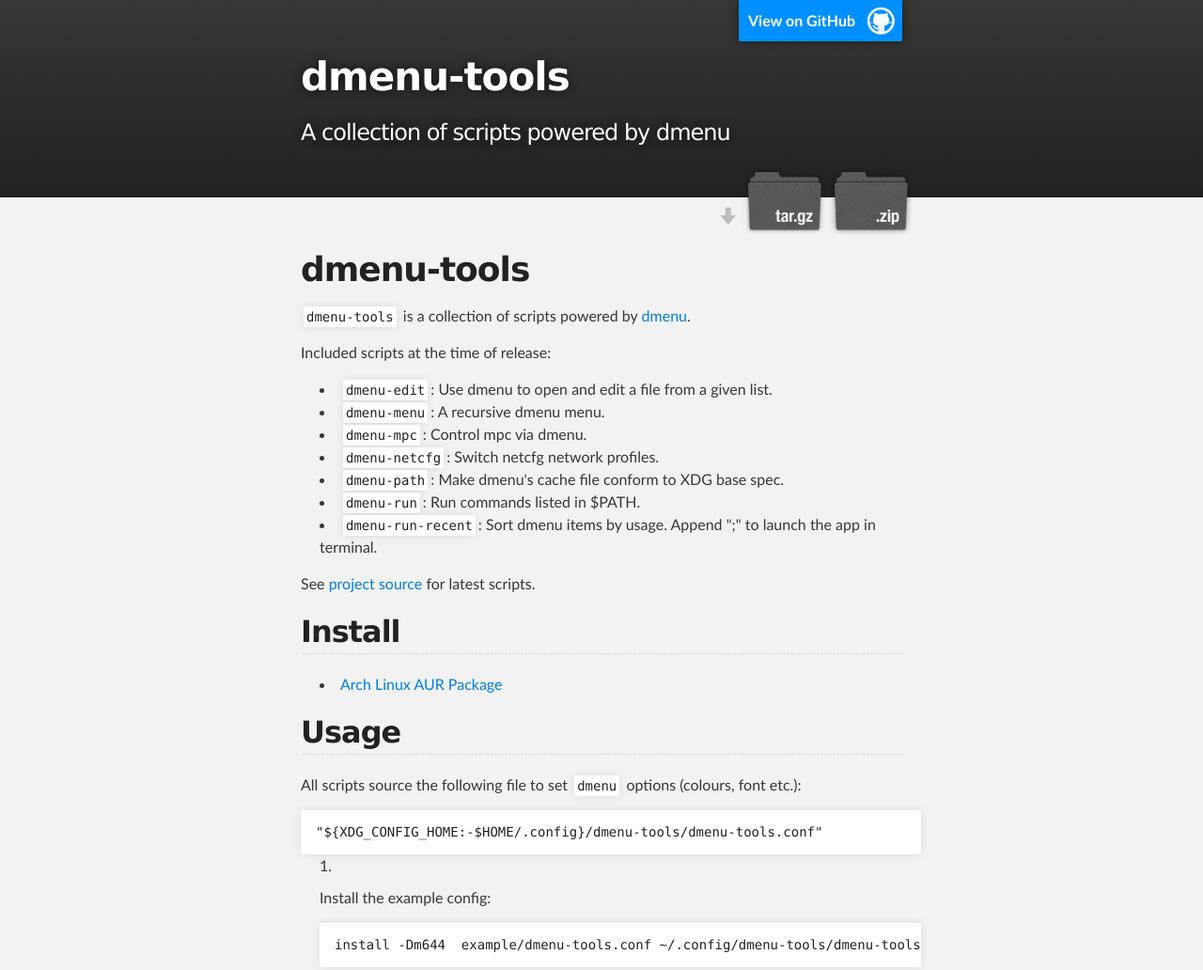
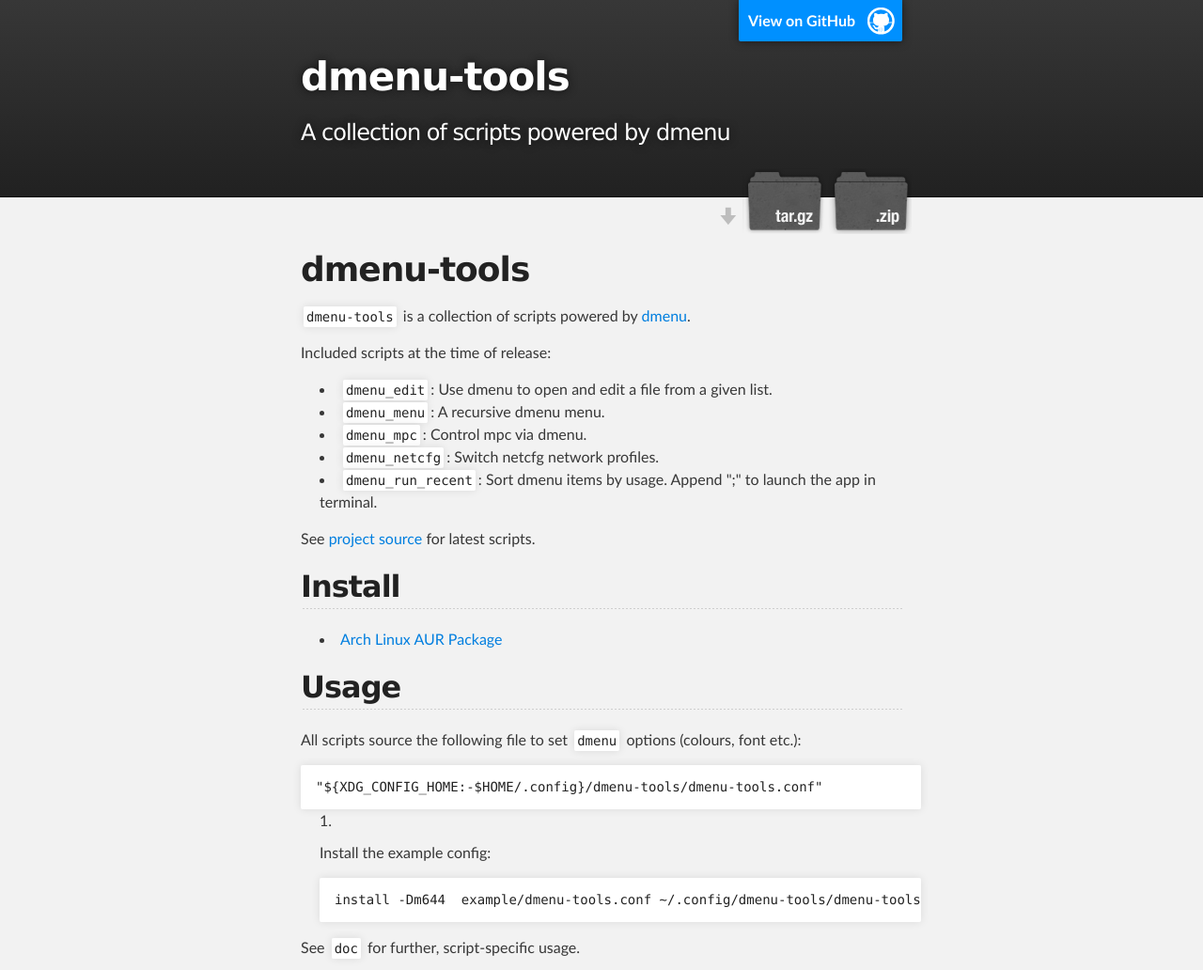
Before and after one commit to tlvince/dmenu-tools, a plain HTML site: page index.html in a window 1280 px wide. Shown: the top 1032 px of the page at 94% size. Drawn offline with Linux system fonts and the light colour scheme.

```diff
--- a/index.html
+++ b/index.html
@@ -39,19 +39,15 @@
 
 <ul>
 <li>
-<code>dmenu-edit</code>: Use dmenu to open and edit a file from a given list.</li>
+<code>dmenu_edit</code>: Use dmenu to open and edit a file from a given list.</li>
 <li>
-<code>dmenu-menu</code>: A recursive dmenu menu.</li>
+<code>dmenu_menu</code>: A recursive dmenu menu.</li>
 <li>
-<code>dmenu-mpc</code>: Control mpc via dmenu.</li>
+<code>dmenu_mpc</code>: Control mpc via dmenu.</li>
 <li>
-<code>dmenu-netcfg</code>: Switch netcfg network profiles.</li>
+<code>dmenu_netcfg</code>: Switch netcfg network profiles.</li>
 <li>
-<code>dmenu-path</code>: Make dmenu's cache file conform to XDG base spec.</li>
-<li>
-<code>dmenu-run</code>: Run commands listed in $PATH.</li>
-<li>
-<code>dmenu-run-recent</code>: Sort dmenu items by usage. Append ";" to launch the app in terminal.</li>
+<code>dmenu_run_recent</code>: Sort dmenu items by usage. Append ";" to launch the app in terminal.</li>
 </ul><p>See <a href="https://github.com/tlvince/dmenu-tools/tree/master/src">project source</a> for latest scripts.</p>
 
 <h2>Install</h2>
```
Also changed, not shown: params.json (+1 -1 lines).
